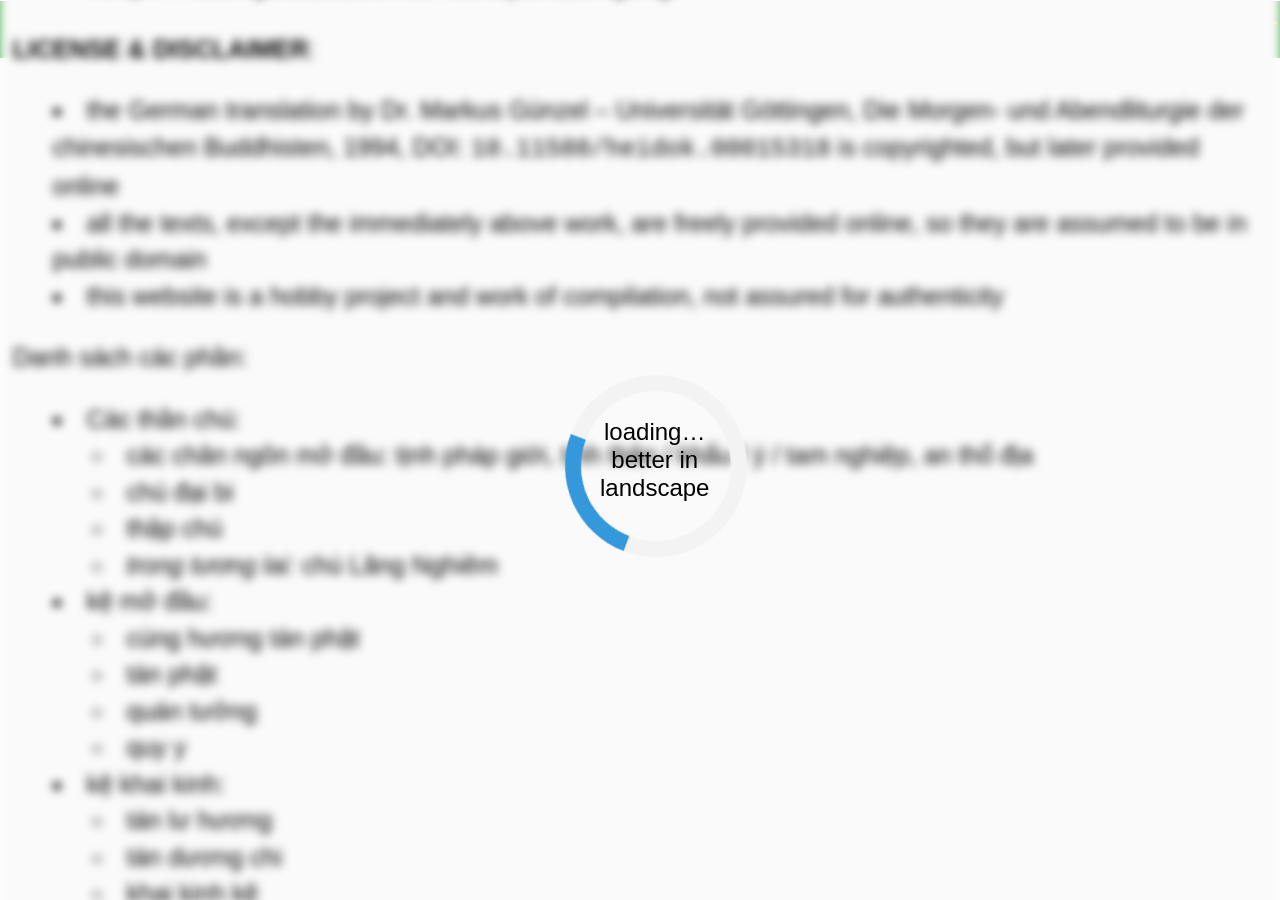
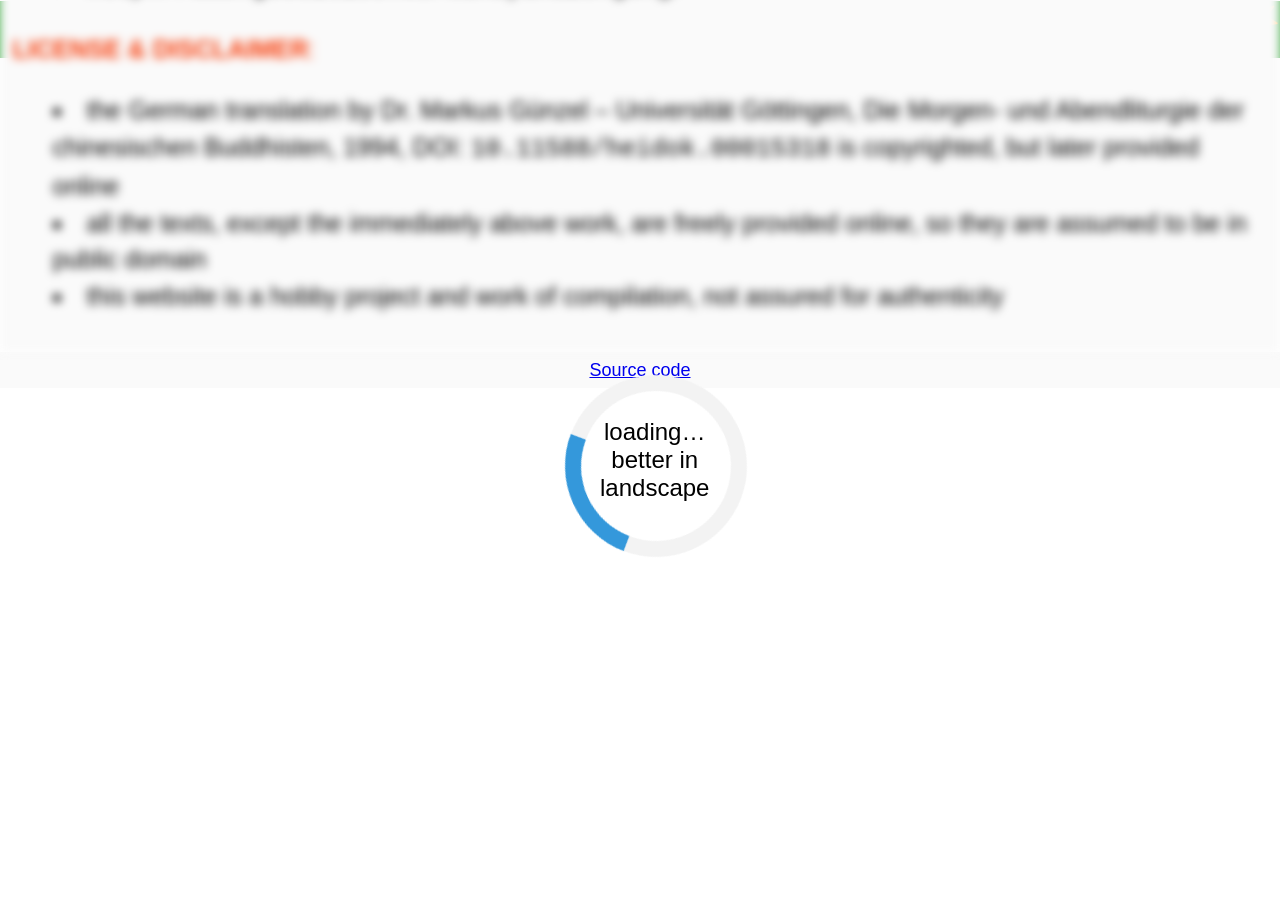
Before and after one commit to phineas-pta/kinh_nhat_tung, a Jekyll site: the page built from index.html, in a window 1280 px wide and 900 px high, scrolled down 1504 px. Built offline with Jekyll 4.4.1, drawn with Linux system fonts in a browser that asks for light colours; Markdown is read by kramdown in place of the engine named in the settings; some of the changed text lies outside the part shown.

Commit message:
some typo

```diff
--- a/_includes/navigation.html
+++ b/_includes/navigation.html
@@ -1,7 +1,7 @@
 <nav lang="vi" id="sidenav"> <!-- sidenav content depends on currently selected tab -->
 	<button type="button">×</button> <!-- close button -->
 	<ul>
-		<li><a href="{{ site.baseurl }}">Giới thiệu</a></li>
+		<li><a href="{{ site.baseurl }}/">Giới thiệu</a></li>
 
 		{% assign mycollecs = site.collections | sort: 'order' %}
 		{% for collec in mycollecs offset:1 %} <!-- 1st collec is `post`, cannot change -->
--- a/index.html
+++ b/index.html
@@ -19,8 +19,8 @@
 	<span lang="de">Verehrung dem ursprünglichen Meister, dem Buddha Sakyamuni!</span><br />
 	<span lang="it">Lode al nostro Maestro originale Buddha Shakyamuni</span>
 </p>
-<p>Nguồn tư liệu chính: công trình biên tập và phiên dịch của thầy Thích Như Điển – chùa Viên Giác, Hannover</p>
-<p>Các ngôn ngữ:<ul>
+<p lang="vi">Nguồn tư liệu chính: công trình biên tập và phiên dịch của thầy Thích Như Điển – chùa Viên Giác, Hannover</p>
+<p lang="vi">Các ngôn ngữ:<ul>
 	<li>tiếng Hán Việt (<span class="in-dam">chữ đậm</span>)</li>
 	<li>tiếng Hán cổ</li>
 	<li>Việt dịch</li>
@@ -31,59 +31,18 @@
 	<li>tiếng Phạn - Sanskrit (<span class="to-vang">chữ tô vàng</span>): các thần chú</li>
 </ul></p>
 <p>Favicon: SuttaCentral</p>
-<p>Các nguồn bổ sung:<ul>
-	<li>Tuệ Quang 慧光 Foundation (kinh Pháp Hoa)</li>
+<p lang="vi">Các nguồn bổ sung:<ul>
+	<li>Tuệ Quang <span lang="zh-Hant">慧光</span> Foundation (kinh Pháp Hoa)</li>
 	<li>đại lão hoà thượng Thích Trí Tịnh (kinh Pháp Hoa)</li>
-	<li>kinh tụng – 萬佛聖城 Vạn Phật Thánh Thành (City of 10 Thousand Buddhas)</li>
+	<li>kinh tụng – <span lang="zh-Hant">萬佛聖城</span> Vạn Phật Thánh Thành (City of 10 Thousand Buddhas)</li>
 	<li>kinh tụng - thầy Thích Thiện Thanh – chùa Phật Tổ, Long Beach, California</li>
 	<li>kinh tụng - thầy Thích Hạnh Tấn – tu viện Vô Lượng Thọ, Dresden</li>
 	<li>kinh tụng - Tu viện Linh Sơn Pháp quốc</li>
 	<li>Cư sĩ Huyền Thanh – Nguyễn Vũ Tài <span class="fixed-width">https://kinhmatgiao.wordpress.com/</span></li>
 	<li><span class="fixed-width">http://www.geocities.ws/mahayanazengong/</span></li>
 </ul></p>
-<p><span class="in-dam">LICENSE & DISCLAIMER</span>:<ul>
+<p lang="en"><span class="in-dam">LICENSE & DISCLAIMER</span>:<ul>
 	<li>the German translation by Dr. Markus Günzel – Universität Göttingen, Die Morgen- und Abendliturgie der chinesischen Buddhisten, 1994, DOI: <span class="fixed-width">10.11588/heidok.00015318</span> is copyrighted, but later provided online</li>
 	<li>all the texts, except the immediately above work, are freely provided online, so they are assumed to be in public domain</li>
 	<li>this website is a hobby project and work of compilation, not assured for authenticity</li>
 </ul></p>
-<p>Danh sách các phần:<ul>
-	<li>Các thần chú:<ul>
-		<li>các chân ngôn mở đầu: tịnh pháp giới, tịnh thân / khẩu / ý / tam nghiệp, an thổ địa</li>
-		<li>chú đại bi</li>
-		<li>thập chú</li>
-		<li><em>trong tương lai:</em> chú Lăng Nghiêm</li>
-	</ul></li>
-	<li>kệ mở đầu:<ul>
-		<li>cúng hương tán phật</li>
-		<li>tán phật</li>
-		<li>quán tưởng</li>
-		<li>quy y</li>
-	</ul></li>
-	<li>kệ khai kinh:<ul>
-		<li>tán lư hương</li>
-		<li>tán dương chi</li>
-		<li>khai kinh kệ</li>
-		<li>bài tựa chú Lăng Nghiêm</li>
-		<li>bài kệ kinh Pháp Hoa <em>(chưa dịch)</em></li>
-	</ul></li>
-	<li>chánh kinh:<ul>
-		<li>cúng ngọ <em>(chưa dịch)</em></li>
-		<li>hồng danh bảo sám</li>
-		<li>mông sơn thí thực</li>
-		<li>ma ha bát nhã ba la mật đa tâm kinh</li>
-		<li><em>trong tương lai:</em> cầu siêu (kinh a di đà), cầu an (phẩm phổ môn)</li>
-	</ul></li>
-	<li>văn sám / phát nguyện:<ul>
-		<li>cát tường kệ</li>
-		<li>sám phổ hiền</li>
-		<li>thiên a tu la</li>
-		<li>kệ tán / hồi hướng chú Lăng Nghiêm</li>
-		<li>Tán Phật Thích-ca</li>
-		<li><em>trong tương lai:</em> sám khể thủ</li>
-	</ul></li>
-	<li>kệ kết thúc:<ul>
-		<li>tán phật a di đà</li>
-		<li>hồi hướng</li>
-		<li>tam quy y</li>
-	</ul></li>
-</ul></p>
```
Also changed, not shown: 404.html (+7 -23 lines), assets/kinhJS.coffee (+39 -39 lines).
